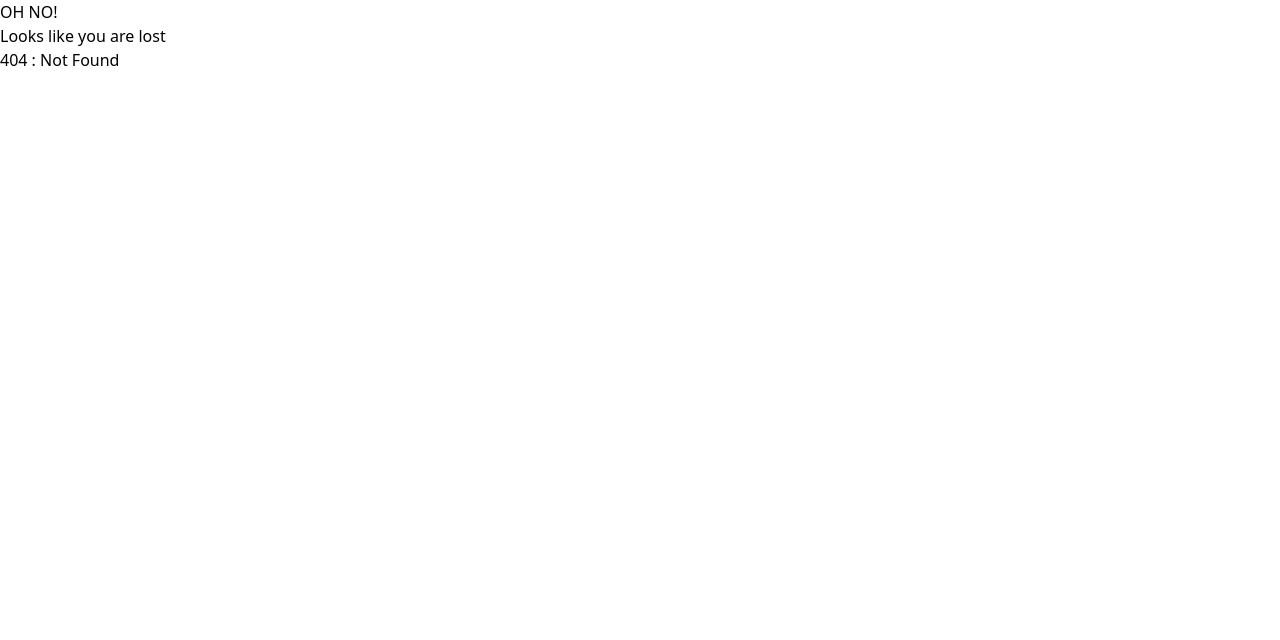
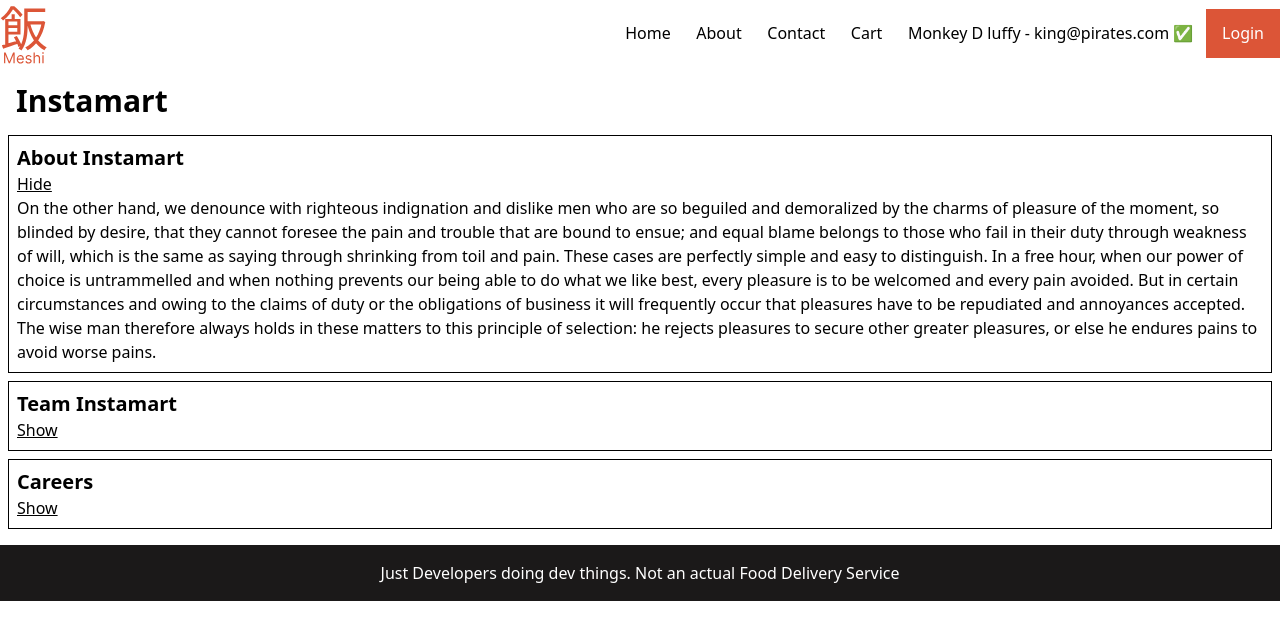
Before and after one commit to shreydd/namaste-react, a React (Vite) app: page /instamart in a window 1280 px wide. Before the commit this address had no page. Shown: the top 640 px of the page. Built offline with nearby package versions, Linux system fonts and the light colour scheme.

Commit message:
chapter 11

```diff
--- a/App.js
+++ b/App.js
@@ -13,6 +13,7 @@ import { createBrowserRouter, RouterProvider, Outlet } from "react-router-dom";
 
 import ProfileClass from "./src/components/ProfileClassComp";
 import Credits from "./src/components/Credits";
+import Instamart from "./src/components/Instamart";
 
 const About = lazy(() => import('../namaste-react-01/src/components/About'))
 const Contact = lazy(() => import('../namaste-react-01/src/components/Contact'))
@@ -68,6 +69,14 @@ const appRouter = createBrowserRouter([
                 )
             },
             {
+                path: '/instamart',
+                element: (
+                    <Suspense fallback={<>Loading......</>}>
+                        <Instamart/>
+                    </Suspense>
+                )
+            },
+            {
                 path: '/restaurant/:id',
                 element: <RestaurantDetails />
             }
--- a/src/components/Header.js
+++ b/src/components/Header.js
@@ -2,8 +2,12 @@ import Logo from "/assets/images/Meshi.svg";
 import { useState } from "react";
 import { Link } from "react-router-dom";
 import useIsOnline from "../hooks/useIsOnline";
+import UserContext from "../hooks/UserContext";
+import { useContext } from "react";
 
 const Header = () => {
+
+    const {user} = useContext(UserContext);
 
     const isOnline = useIsOnline()
 
@@ -19,9 +23,10 @@ const Header = () => {
                 <p> <Link to="/about">About</Link> </p>
                 <p> <Link to="/contact">Contact</Link> </p>
 
-                <p> { isOnline ? "✅": "🛑" } </p>
+                <p>Cart</p>
 
-                <p>Cart</p>
+                <p> {user.name + " - " + user.email} { isOnline ? "✅": "🛑" } </p>
+
                 {
                     isLoggedIn ? (
                         <button className="primary-btn" onClick={() => setIsLoggedIn(false)}>Logout</button>
--- /dev/null
+++ b/src/components/Instamart.js
@@ -0,0 +1,63 @@
+import { useState } from "react";
+
+const Section = ({ title, description, isVisible, setIsVisible }) => {
+  return (
+    <div className="border border-black p-2 m-2">
+      <h3 className="font-bold text-xl">{title}</h3>
+      {isVisible ? (
+        <button
+          onClick={() => setIsVisible(false)}
+          className="cursor-pointer underline"
+        >
+          Hide
+        </button>
+      ) : (
+        <button
+          onClick={() => setIsVisible(true)}
+          className="cursor-pointer underline"
+        >
+          Show
+        </button>
+      )}
+
+      {isVisible && <p>{description}</p>}
+    </div>
+  );
+};
+
+const Instamart = () => {
+  const [visibleSection, setIsVisibleSection] = useState("about");
+  return (
+    <div>
+      <h1 className="text-3xl p-2 m-2 font-bold"> Instamart</h1>
+      <Section
+        title={"About Instamart"}
+        description={
+          "On the other hand, we denounce with righteous indignation and dislike men who are so beguiled and demoralized by the charms of pleasure of the moment, so blinded by desire, that they cannot foresee the pain and trouble that are bound to ensue; and equal blame belongs to those who fail in their duty through weakness of will, which is the same as saying through shrinking from toil and pain. These cases are perfectly simple and easy to distinguish. In a free hour, when our power of choice is untrammelled and when nothing prevents our being able to do what we like best, every pleasure is to be welcomed and every pain avoided. But in certain circumstances and owing to the claims of duty or the obligations of business it will frequently occur that pleasures have to be repudiated and annoyances accepted. The wise man therefore always holds in these matters to this principle of selection: he rejects pleasures to secure other greater pleasures, or else he endures pains to avoid worse pains."
+        }
+        isVisible={visibleSection === "about"}
+        setIsVisible={() => setIsVisibleSection(visibleSection === "about" ? "" : "about")}
+      />
+
+      <Section
+        title={"Team Instamart"}
+        description={
+          "On the other hand, we denounce with righteous indignation and dislike men who are so beguiled and demoralized by the charms of pleasure of the moment, so blinded by desire, that they cannot foresee the pain and trouble that are bound to ensue; and equal blame belongs to those who fail in their duty through weakness of will, which is the same as saying through shrinking from toil and pain. These cases are perfectly simple and easy to distinguish. In a free hour, when our power of choice is untrammelled and when nothing prevents our being able to do what we like best, every pleasure is to be welcomed and every pain avoided. But in certain circumstances and owing to the claims of duty or the obligations of business it will frequently occur that pleasures have to be repudiated and annoyances accepted. The wise man therefore always holds in these matters to this principle of selection: he rejects pleasures to secure other greater pleasures, or else he endures pains to avoid worse pains."
+        }
+        isVisible={visibleSection === "team"}
+        setIsVisible={() => setIsVisibleSection(visibleSection === "team" ? "" : "team")}
+      />
+
+      <Section
+        title={"Careers "}
+        description={
+          "On the other hand, we denounce with righteous indignation and dislike men who are so beguiled and demoralized by the charms of pleasure of the moment, so blinded by desire, that they cannot foresee the pain and trouble that are bound to ensue; and equal blame belongs to those who fail in their duty through weakness of will, which is the same as saying through shrinking from toil and pain. These cases are perfectly simple and easy to distinguish. In a free hour, when our power of choice is untrammelled and when nothing prevents our being able to do what we like best, every pleasure is to be welcomed and every pain avoided. But in certain circumstances and owing to the claims of duty or the obligations of business it will frequently occur that pleasures have to be repudiated and annoyances accepted. The wise man therefore always holds in these matters to this principle of selection: he rejects pleasures to secure other greater pleasures, or else he endures pains to avoid worse pains."
+        }
+        isVisible={visibleSection === "career"}
+        setIsVisible={() => setIsVisibleSection(visibleSection === "career" ? "" : "career")}
+      />
+    </div>
+  );
+};
+
+export default Instamart;
--- a/src/components/RestaurantCard.js
+++ b/src/components/RestaurantCard.js
@@ -5,7 +5,7 @@ const RestaurantCard = ({name, cuisines, deliveryTime, cloudinaryImageId}) => {
         <div className="card">
             <img src={ IMG_CDN_LINK + cloudinaryImageId} alt="restaurant img" />
             <div className='card-details'>
-                <h4>{name}</h4>
+                <h4 className='font-semibold'>{name}</h4>
                 <p>{cuisines.join(", ")}</p>
                 <p>{deliveryTime} mins</p>
             </div>
--- /dev/null
+++ b/src/hooks/UserContext.js
@@ -0,0 +1,10 @@
+import { createContext } from "react"
+
+const UserContext = createContext({
+    user:{
+        name: 'Monkey D luffy',
+        email: 'king@pirates.com'
+    }
+})
+
+export default UserContext;
```
Also changed, not shown: 1 other file (tests, documents, lock files or other folders).
